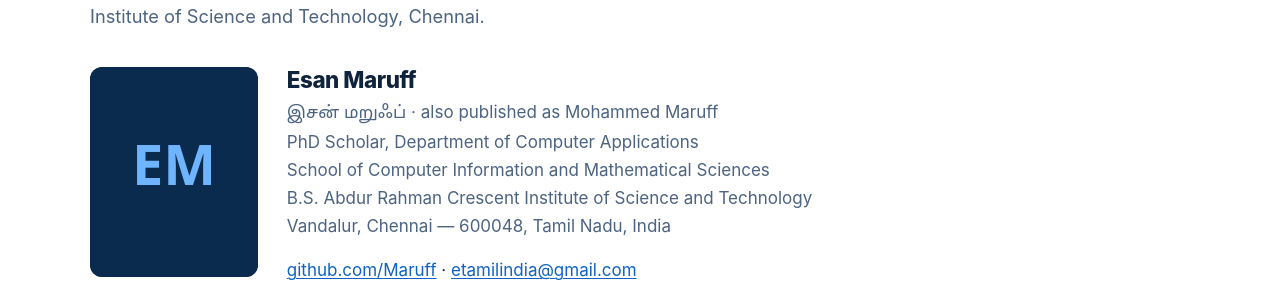
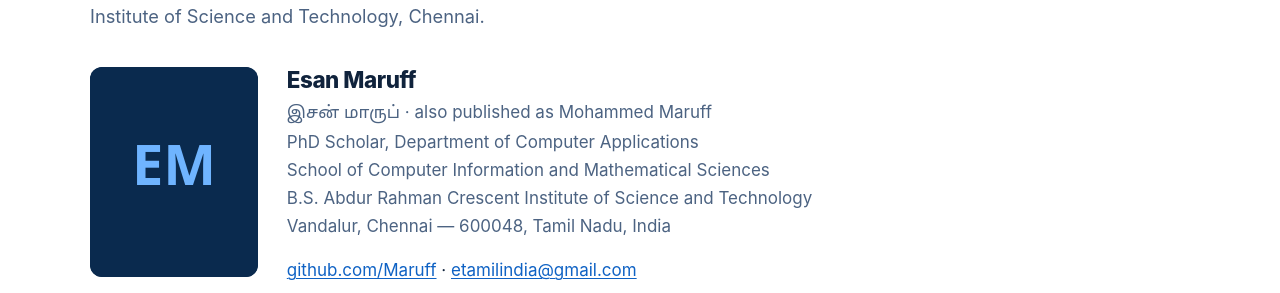
Before and after one commit to Maruff/eTamil, a Jekyll site: the page built from about.md, in a window 1280 px wide and 900 px high. Shown: the part 247-540 px from the top of the window. Built offline with Jekyll 4.4.1, drawn with Linux system fonts in a browser that asks for light colours.

Commit message:
Correct Tamil spelling for Esan Maruff
Updated the Tamil script for the name Esan Maruff.

```diff
--- a/about.md
+++ b/about.md
@@ -28,7 +28,7 @@
   <div>
     <h2 class="who" style="border:0;padding:0;margin-top:0">Esan Maruff</h2>
     <p class="role">
-      <span lang="ta">இசன் மறுஃப்</span> · also published as Mohammed Maruff<br>
+      <span lang="ta">இசன் மாருப்</span> · also published as Mohammed Maruff<br>
       PhD Scholar, Department of Computer Applications<br>
       School of Computer Information and Mathematical Sciences<br>
       B.S. Abdur Rahman Crescent Institute of Science and Technology<br>
```
